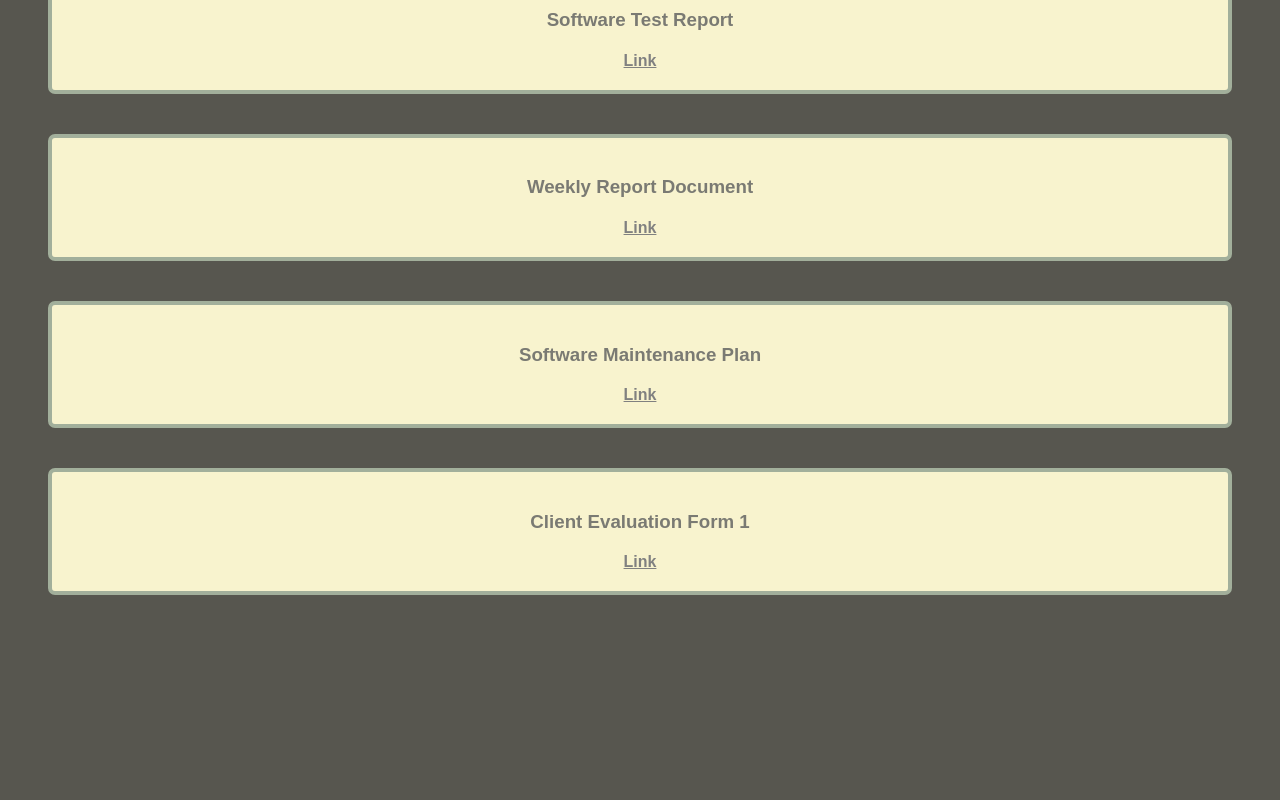
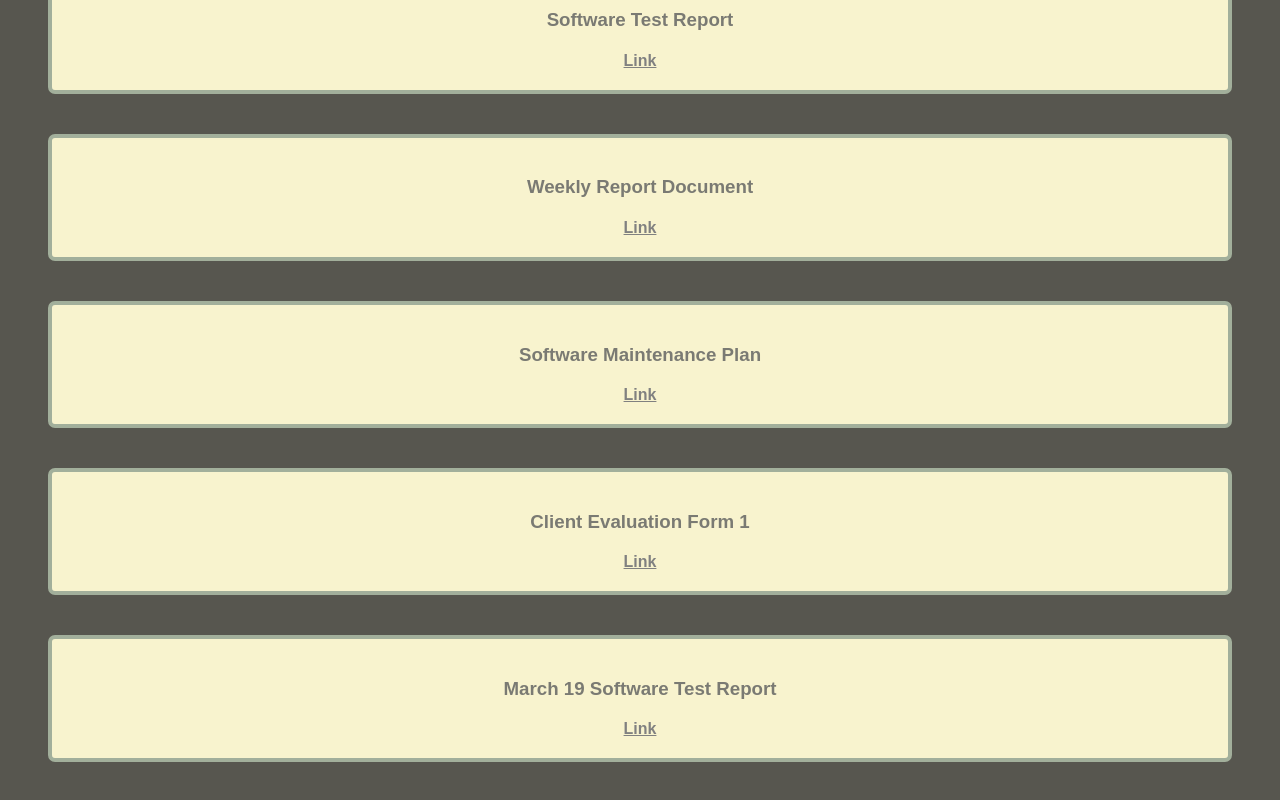
Before and after one commit to ervnmrcdo/19X_Project_Proposal, a Next.js app: page / in a window 1280 px wide. Shown: the part 2201-3001 px from the top of the page. Before the commit the page ends 2836 px from the top, so only its background shows below. Built offline with nearby package versions, Linux system fonts and the light colour scheme.

Commit message:
software test report

```diff
--- a/src/app/page.tsx
+++ b/src/app/page.tsx
@@ -172,6 +172,15 @@ export default function Home() {
           Link
         </a>
       </div>
+      <div className={styles.content_container}>
+        <h3>March 19 Software Test Report </h3>
+        <a
+          href="https://drive.google.com/file/d/1j0tSgQGPpVhbZyEkDs7l23WbSCPi5pWw/view?usp=sharing"
+          target="_blank"
+        >
+          Link
+        </a>
+      </div>
     </>
   );
 }
```
